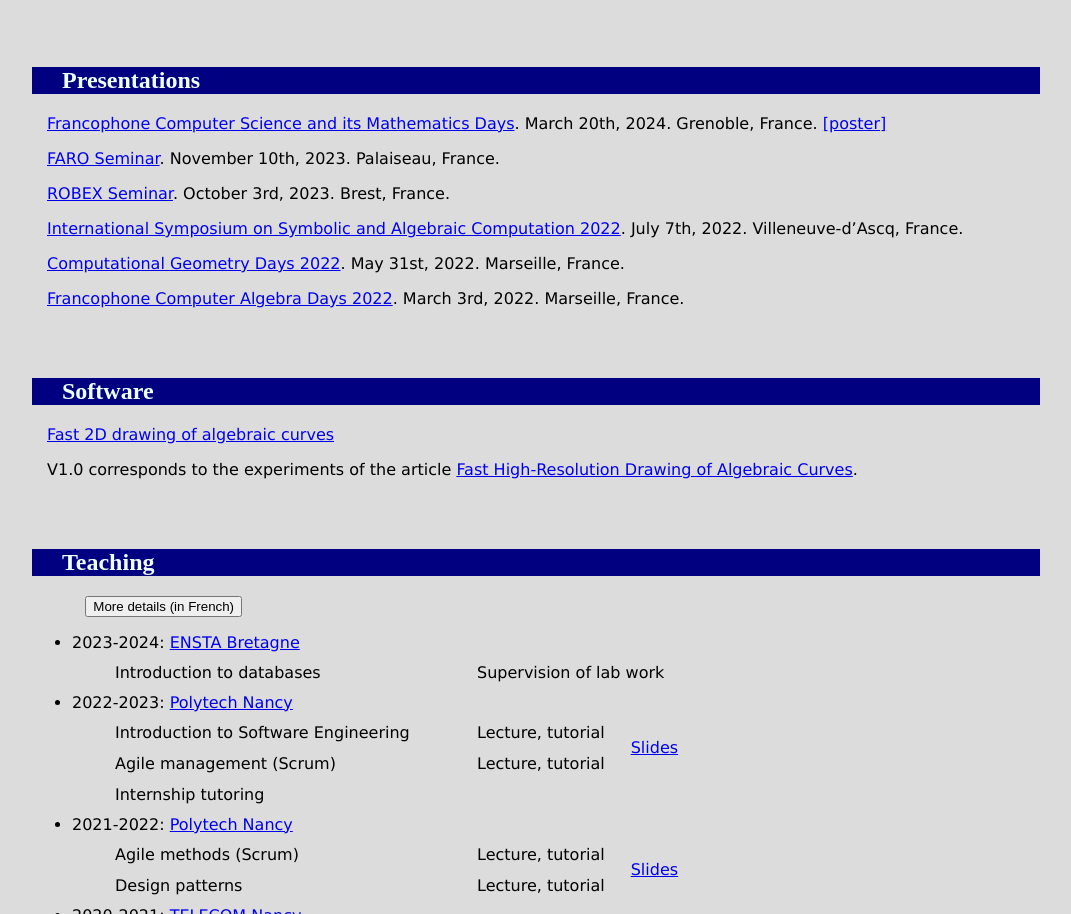
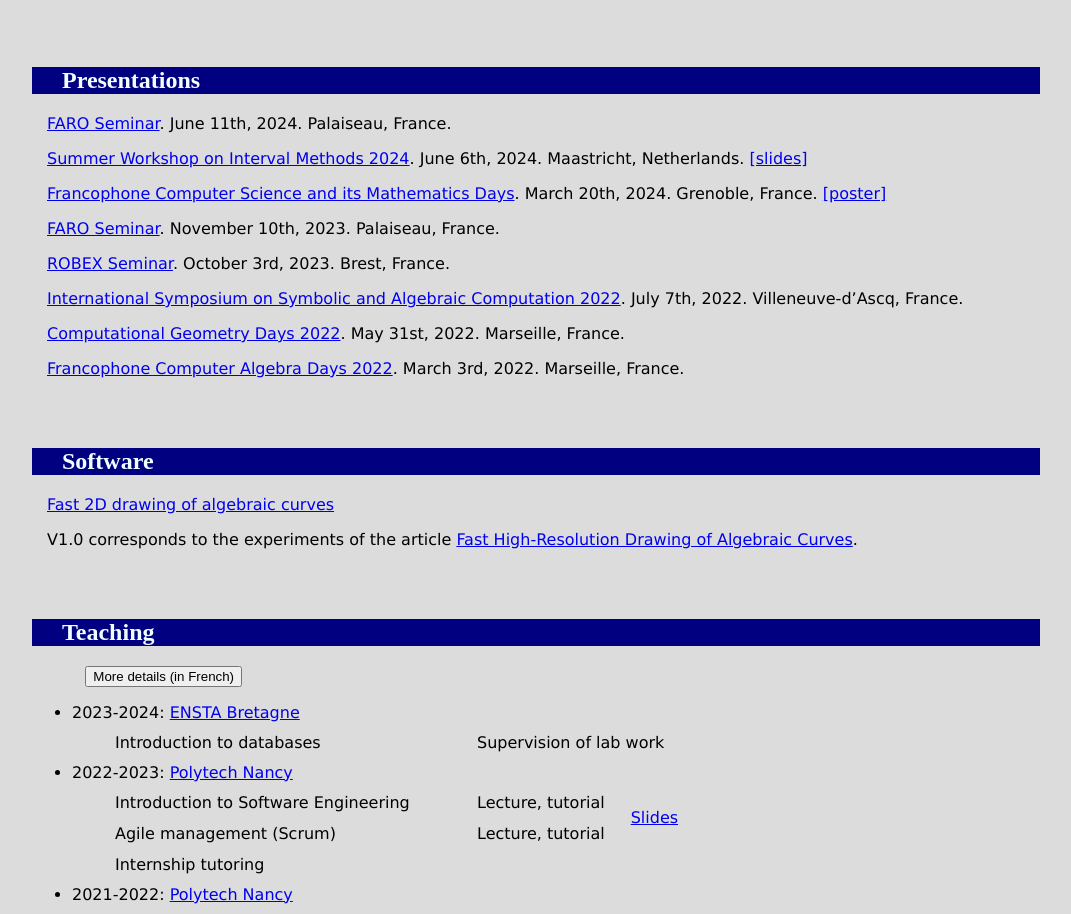
Before and after one commit to NuwanHerathM/NuwanHerathM.github.io, a plain HTML site: page index.html in a window 1280 px wide. Shown: the part 1270-2184 px from the top of the page, without its empty margins (104-1175 px from the left). Drawn offline with Linux system fonts and the light colour scheme.

Commit message:
Add recent talks

```diff
--- a/index.html
+++ b/index.html
@@ -55,6 +55,8 @@
         <p>Nuwan Herath Mudiyanselage, Guillaume Moroz and Marc Pouget. <a href="https://doi.org/10.1145/3476446.3535483">Fast High-Resolution Drawing of Algebraic Curves</a>. <a href="https://dl.acm.org/doi/proceedings/10.1145/3476446">ISSAC'22</a>. <a href="slides/conferences/NH_ISSAC_2022_slides.pdf">[slides]</a></p>
 
         <h2>Presentations</h2>
+        <p><a href="https://www.enseignement.polytechnique.fr/profs/informatique/Eric.Goubault/seminaireFARO10-11-24.html">FARO Seminar</a>. June 11th, 2024. Palaiseau, France.</p>
+        <p><a href="https://www.maastrichtuniversity.nl/swim-2024">Summer Workshop on Interval Methods 2024</a>. June 6th, 2024. Maastricht, Netherlands. <a href="slides/conferences/NH_SWIM_2024.pdf">[slides]</a></p>
         <p><a href="https://jnim2024.sciencesconf.org/data/program/posters_mercredi_1.pdf">Francophone Computer Science and its Mathematics Days</a>. March 20th, 2024. Grenoble, France. <a href="files/poster_ReinforcedSeparators_JNIM.pdf">[poster]</a></p>
         <p><a href="https://www.enseignement.polytechnique.fr/profs/informatique/Eric.Goubault/seminaireFARO9-11-23.html">FARO Seminar</a>. November 10th, 2023. Palaiseau, France.</p>
         <p><a href="https://www.ensta-bretagne.fr/jaulin/robexsem.html#nuwan2023">ROBEX Seminar</a>. October 3rd, 2023. Brest, France.</p>
```
Also changed, not shown: 1 other file.
